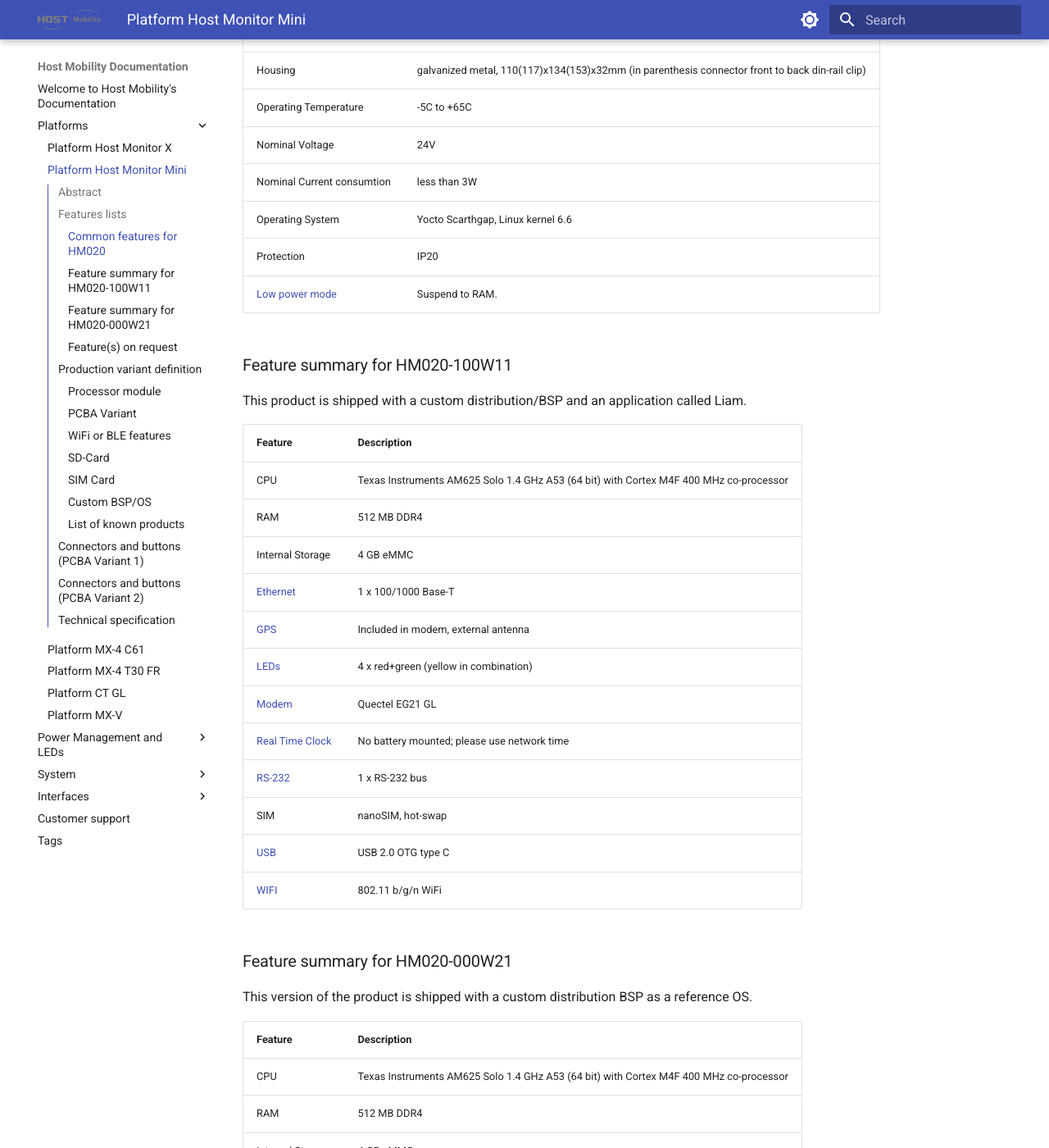
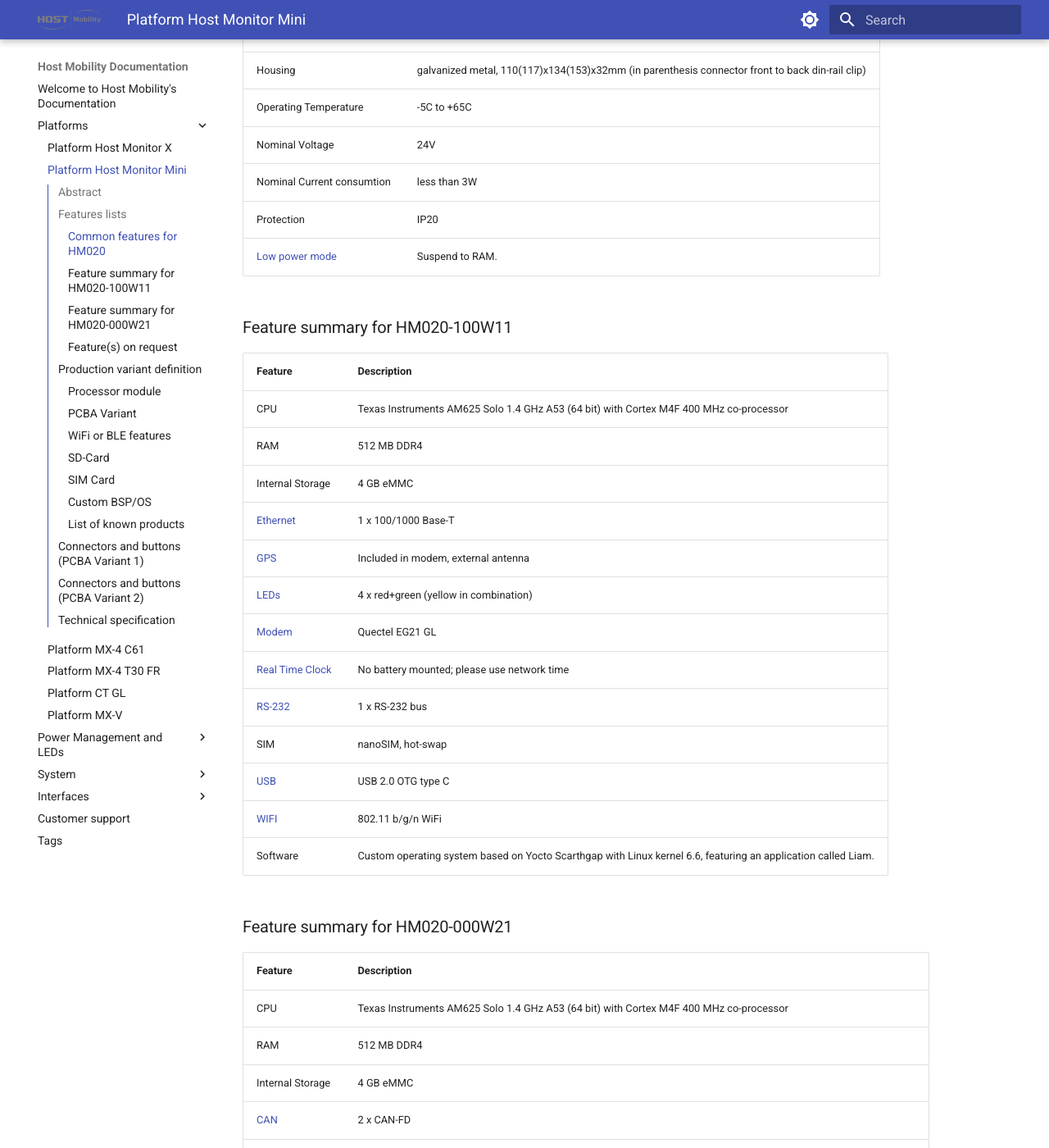
Before and after one commit to hostmobility/documentation, an MkDocs documentation site: the page built from docs/product/host-monitor-mini.md, in a window 1280 px wide and 1400 px high, scrolled down 880 px. Shown: the whole window at 82% size. Built offline with MkDocs 1.6.1 and Material for MkDocs 9.7.7, drawn with Linux system fonts in a browser that asks for light colours; some of the changed text lies outside the part shown.

Commit message:
Clarify what software is included in various HMX and HMM products

```diff
--- a/docs/product/host-monitor-mini.md
+++ b/docs/product/host-monitor-mini.md
@@ -20,13 +20,10 @@
 | Operating Temperature | -5C to +65C
 | Nominal Voltage | 24V
 | Nominal Current consumtion | less than 3W
-| Operating System | Yocto Scarthgap, Linux kernel 6.6
 | Protection | IP20
 | [Low power mode](../system/power_management.md)  | Suspend to RAM.
 
 ### Feature summary for HM020-100W11
-
-This product is shipped with a custom distribution/BSP and an application called Liam.
 
 | Feature | Description
 | --- | ---
@@ -42,10 +39,9 @@
 | SIM | nanoSIM, hot-swap
 | [USB](../interfaces/hmm/usb.md) | USB 2.0 OTG type C
 | [WIFI](../interfaces/wifi.md) | 802.11 b/g/n WiFi |
+| Software | Custom operating system based on Yocto Scarthgap with Linux kernel 6.6, featuring an application called Liam.
 
 ### Feature summary for HM020-000W21
-
-This version of the product is shipped with a custom distribution BSP as a reference OS.
 
 | Feature | Description
 | --- | ---
@@ -65,6 +61,7 @@
 | [USB](../interfaces/hmm/usb.md) | USB 2.0 OTG type C
 | [Universal I/O](../interfaces/hmm/io.md) | with individual modes |
 | [WIFI](../interfaces/wifi.md) | 802.11 b/g/n WiFi* | Optional/Bluetooth
+| Software | Reference operating system based on Yocto Scarthgap with Linux kernel 6.6. For evaluation use only; not for production.
 
 ### Feature(s) on request
 
```
Also changed, not shown: docs/product/host-monitor-x.md (+1 -1 lines).
